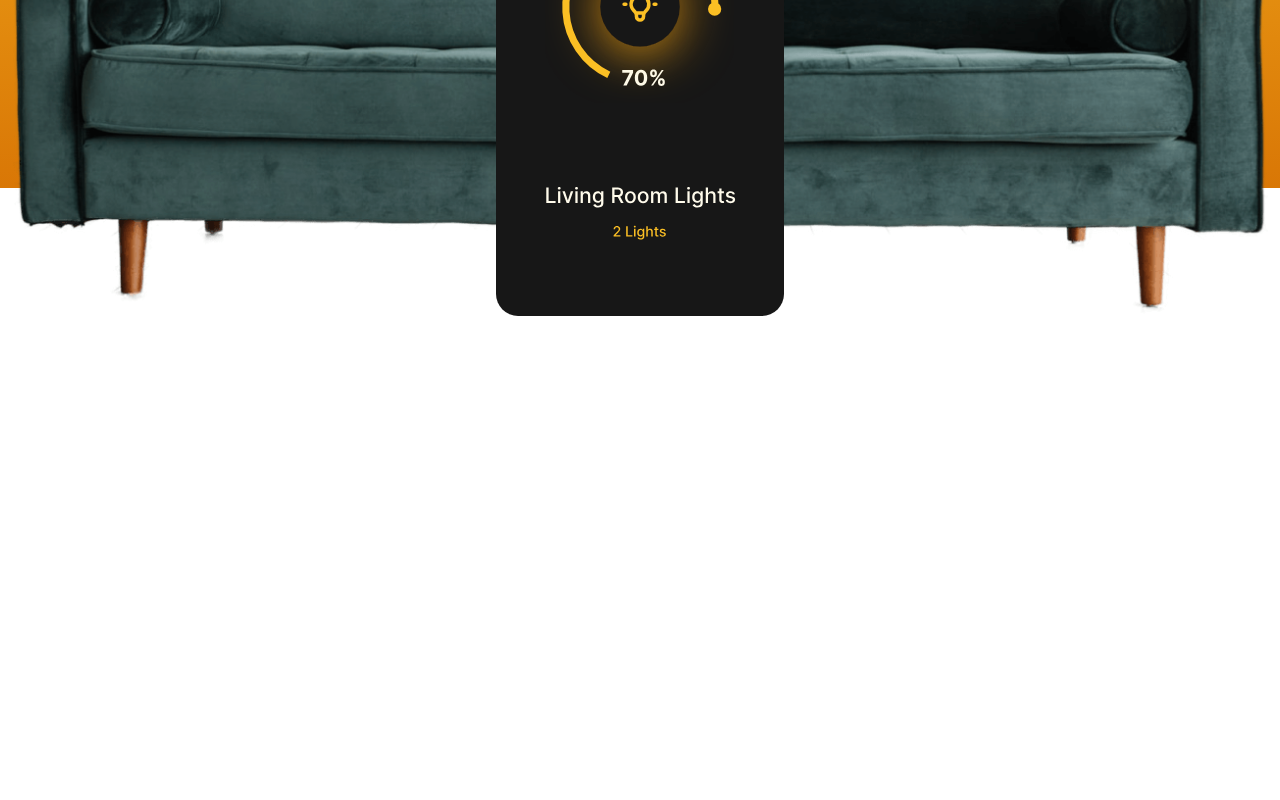
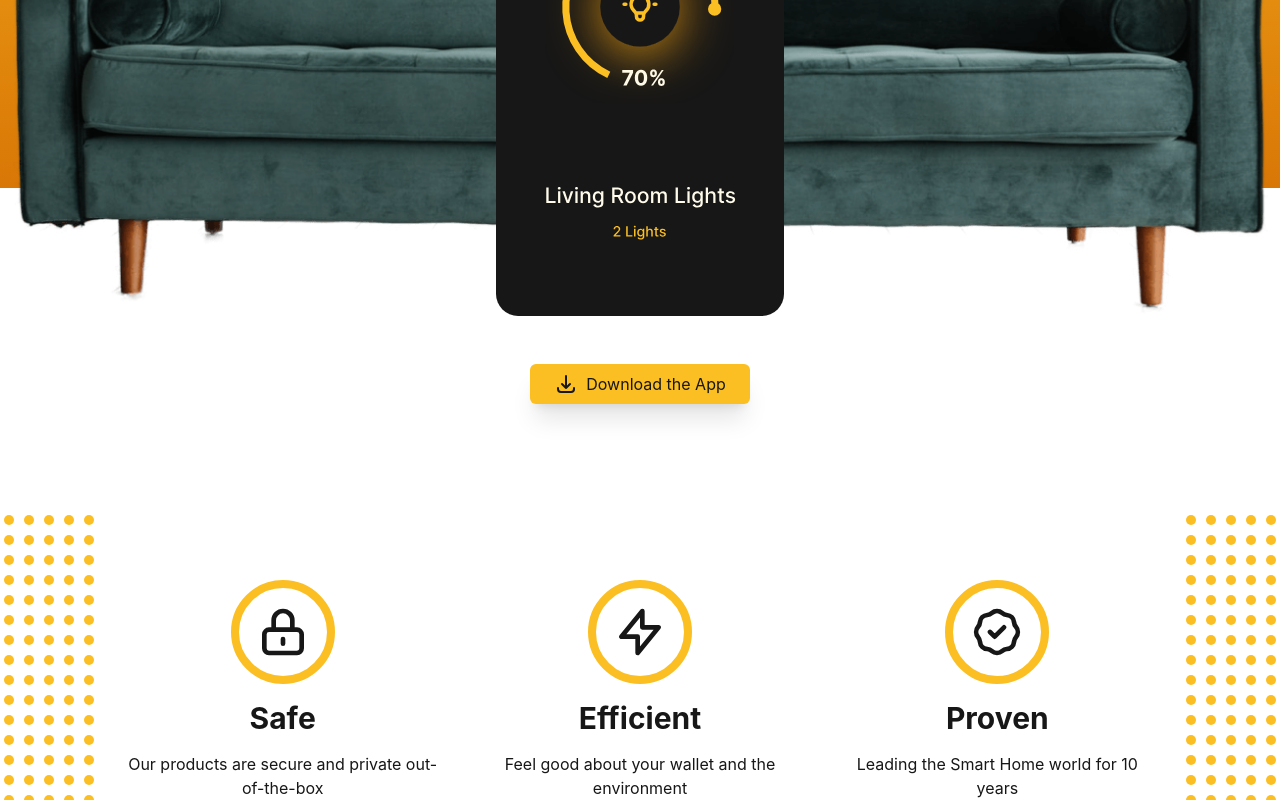
Before and after one commit to Tymkar/smart-home-landing-page, a React (Create React App) app: page / in a window 1280 px wide. Shown: the part 568-1368 px from the top of the page. Before the commit the page ends 884 px from the top, so only its background shows below. Built offline with nearby package versions, Linux system fonts and the light colour scheme.

Commit message:
Qualities and DownloadButton components

```diff
--- a/src/App.js
+++ b/src/App.js
@@ -1,9 +1,9 @@
 import "./App.css";
 import { useState, useEffect } from "react";
 import logo from "../src/assets/logo.svg";
-import couch from "../src/assets/couch.png";
-import appImage from "../src/assets/app.svg";
 import Header from "./components/Header";
+import DownloadButton from "./components/DownloadButton";
+import Qualities from "./components/Qualities";
 
 export default function App() {
   const [mobileMenu, setMobileMenu] = useState(false);
@@ -194,7 +194,24 @@ export default function App() {
           </div>
         </div>
       </nav>
+
       <Header />
+
+      <main
+        className="
+      grid
+      gap-12
+      sm:gap-16
+      md:gap-24
+      lg:gap-32
+      px-8
+      overflow-hidden
+      "
+      >
+        <DownloadButton />
+
+        <Qualities />
+      </main>
     </>
   );
 }
--- /dev/null
+++ b/src/components/DownloadButton.js
@@ -0,0 +1,48 @@
+import React from "react";
+
+function DownloadButton() {
+  return (
+    <a
+      href="/"
+      className="
+        py-2
+        px-6
+        bg-amber-400
+        dark:text-neutral-900
+        mx-auto
+        my-12
+        flex
+        gap-2
+        shadow-xl
+        hover:shadow-none
+        transition-shadow
+        focus:outline-none
+        focus-visible:ring-4
+        ring-neutral-900
+        rounded-md
+        ring-offset-4
+        ring-offset-white
+        dark:ring-amber-400
+        dark:ring-offset-neutral-800
+        "
+    >
+      <svg
+        xmlns="http://www.w3.org/2000/svg"
+        className="h-6 w-6"
+        fill="none"
+        viewBox="0 0 24 24"
+        stroke="currentColor"
+        strokeWidth="2"
+      >
+        <path
+          strokeLinecap="round"
+          strokeLinejoin="round"
+          d="M4 16v1a3 3 0 003 3h10a3 3 0 003-3v-1m-4-4l-4 4m0 0l-4-4m4 4V4"
+        />
+      </svg>
+      <span>Download the App</span>
+    </a>
+  );
+}
+
+export default DownloadButton;
--- /dev/null
+++ b/src/components/Qualities.js
@@ -0,0 +1,160 @@
+import React from "react";
+import dots from "../../src/assets/dots.svg";
+
+function Qualities() {
+  return (
+    <section aria-labelledby="qualities" className="relative">
+      <img
+        src={dots}
+        alt="dots"
+        aria-hidden="true"
+        className="
+      hidden
+      lg:block
+      absolute
+      top-1/2
+      -translate-y-1/2
+      -left-24
+      xl:-left-7
+      "
+      />
+
+      <img
+        src={dots}
+        alt="dots"
+        aria-hidden="true"
+        className="
+        hidden
+        lg:block
+        absolute
+        top-1/2
+        -translate-y-1/2
+        -right-24
+        xl:-right-7
+      "
+      />
+      <h2 id="qualities" className="sr-only">
+        Our Qualities
+      </h2>
+      <div
+        className="container
+  mx-auto
+  max-w-5xl
+  flex
+  gap-12
+  flex-wrap
+  items-start
+  justify-center
+  md:justify-between
+  "
+      >
+        <div
+          className="grid
+    gap-4
+    justify-items-center
+    text-center
+    md:flex-1
+    "
+        >
+          <div
+            className="
+       rounded-full
+       border-8
+       border-amber-400
+       p-4
+      "
+          >
+            <svg
+              xmlns="http://www.w3.org/2000/svg"
+              className="h-14 w-14"
+              fill="none"
+              viewBox="0 0 24 24"
+              stroke="currentColor"
+              strokeWidth="2"
+            >
+              <path
+                strokeLinecap="round"
+                strokeLinejoin="round"
+                d="M12 15v2m-6 4h12a2 2 0 002-2v-6a2 2 0 00-2-2H6a2 2 0 00-2 2v6a2 2 0 002 2zm10-10V7a4 4 0 00-8 0v4h8z"
+              />
+            </svg>
+          </div>
+          <h3 className="text-3xl font-bold">Safe</h3>
+          <p>Our products are secure and private out-of-the-box</p>
+        </div>
+
+        <div
+          className="grid
+    gap-4
+    justify-items-center
+    text-center
+    md:flex-1
+    "
+        >
+          <div
+            className="
+       rounded-full
+       border-8
+       border-amber-400
+       p-4
+      "
+          >
+            <svg
+              xmlns="http://www.w3.org/2000/svg"
+              className="h-14 w-14"
+              fill="none"
+              viewBox="0 0 24 24"
+              stroke="currentColor"
+              strokeWidth="2"
+            >
+              <path
+                strokeLinecap="round"
+                strokeLinejoin="round"
+                d="M13 10V3L4 14h7v7l9-11h-7z"
+              />
+            </svg>
+          </div>
+          <h3 className="text-3xl font-bold">Efficient</h3>
+          <p>Feel good about your wallet and the environment</p>
+        </div>
+
+        <div
+          className="grid
+    gap-4
+    justify-items-center
+    text-center
+    md:flex-1
+    "
+        >
+          <div
+            className="
+       rounded-full
+       border-8
+       border-amber-400
+       p-4
+      "
+          >
+            <svg
+              xmlns="http://www.w3.org/2000/svg"
+              className="h-14 w-14"
+              fill="none"
+              viewBox="0 0 24 24"
+              stroke="currentColor"
+              strokeWidth="2"
+            >
+              <path
+                strokeLinecap="round"
+                strokeLinejoin="round"
+                d="M9 12l2 2 4-4M7.835 4.697a3.42 3.42 0 001.946-.806 3.42 3.42 0 014.438 0 3.42 3.42 0 001.946.806 3.42 3.42 0 013.138 3.138 3.42 3.42 0 00.806 1.946 3.42 3.42 0 010 4.438 3.42 3.42 0 00-.806 1.946 3.42 3.42 0 01-3.138 3.138 3.42 3.42 0 00-1.946.806 3.42 3.42 0 01-4.438 0 3.42 3.42 0 00-1.946-.806 3.42 3.42 0 01-3.138-3.138 3.42 3.42 0 00-.806-1.946 3.42 3.42 0 010-4.438 3.42 3.42 0 00.806-1.946 3.42 3.42 0 013.138-3.138z"
+              />
+            </svg>
+          </div>
+          <h3 className="text-3xl font-bold">Proven</h3>
+          <p>Leading the Smart Home world for 10 years</p>
+        </div>
+      </div>
+    </section>
+  );
+}
+
+export default Qualities;
```
